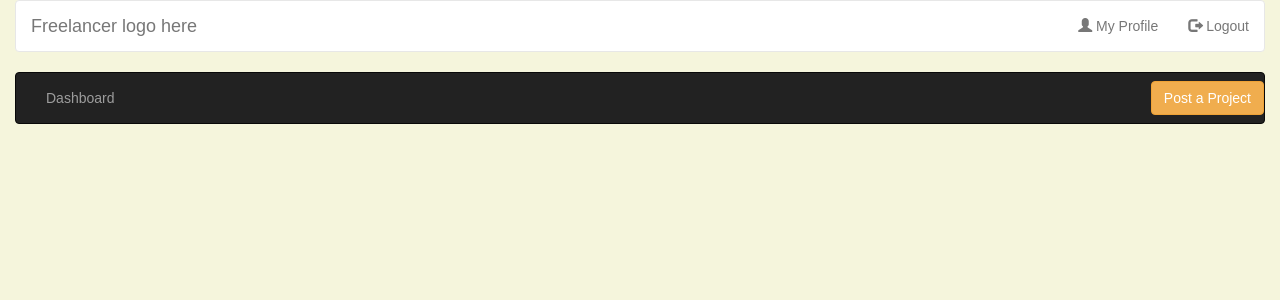
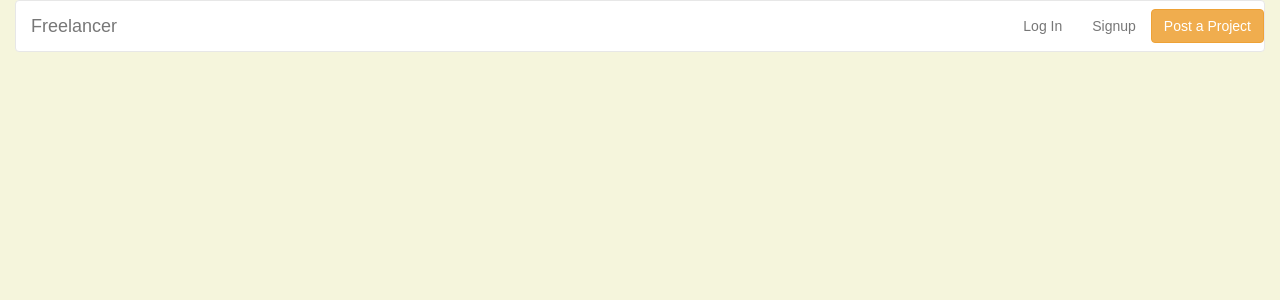
Before and after one commit to Venkatesh-Devale/cmpe273, a React (Create React App) app in the folder lab1/Freelancer/freelancer_frontend/: page /userhome in a window 1280 px wide. Shown: the top 300 px of the page. Built offline with nearby package versions, Linux system fonts and the light colour scheme.

Commit message:
Changes to Signup and Navbar components
Changes to Navbar for user page and home page.

```diff
--- a/lab1/Freelancer/freelancer_frontend/package.json
+++ b/lab1/Freelancer/freelancer_frontend/package.json
@@ -4,6 +4,7 @@
   "private": true,
   "dependencies": {
     "ajv": "^6.1.1",
+    "classnames": "^2.2.5",
     "raxios": "^1.0.4",
     "react": "^16.2.0",
     "react-dom": "^16.2.0",
--- a/lab1/Freelancer/freelancer_frontend/src/components/Login.js
+++ b/lab1/Freelancer/freelancer_frontend/src/components/Login.js
@@ -10,6 +10,7 @@ class Login extends Component {
         this.state = {
             username:"",
             password:"",
+            error:""
         }
     }
 
@@ -35,14 +36,8 @@ class Login extends Component {
 
     render() {
         let redirect = null;
-        let error = this.props.error;
         if(this.props.loginSuccess === 'LOGIN_SUCCESS') {
-
             redirect = <Redirect to="/userhome" />
-        }
-
-        if(this.props.error === 'ERROR') {
-
         }
 
         return(
@@ -56,10 +51,10 @@ class Login extends Component {
                     <div id="divLoginForm">
                         <form onSubmit={this.handleLogin.bind(this)}>
                             <div className="form-group">
-                                <input type="text" onChange={this.handleChange} className="form-control" id="txtUserName" placeholder="Email or Username" ref="uname" name="username" />
+                                <input type="text" value={this.state.username} onChange={this.handleChange} className="form-control" id="txtUserName" placeholder="Email or Username" ref="uname" name="username" />
                             </div>
                             <div className="form-group">
-                                <input type="password" onChange={this.handleChange} className="form-control" id="txtPassword" placeholder="Enter Password" ref="pass" name="password" />
+                                <input type="password" value={this.state.password} onChange={this.handleChange} className="form-control" id="txtPassword" placeholder="Enter Password" ref="pass" name="password" />
                             </div>
                             <div className="form-group">
                                 <input type="submit" className="form-control btn btn-primary" id="btnSubmitSignUpForm" value="Login" />
@@ -79,8 +74,7 @@ function mapStateToProps(state) {
     return {
         username: state.username,
         password: state.password,
-        loginSuccess: state.success,
-        error: state.error
+        loginSuccess: state.success
     }
 }
 
@@ -93,7 +87,7 @@ function mapDispatchToProps(dispatch) {
              if(response.data === 'ERROR')
                 dispatch({type: 'ERROR',payload : response})
              else
-                dispatch({type: 'LOGIN_SUCCESS',payload : response})
+               dispatch({type: 'LOGIN_SUCCESS',payload : response})
          });
      }
     }
--- a/lab1/Freelancer/freelancer_frontend/src/components/Navbar.js
+++ b/lab1/Freelancer/freelancer_frontend/src/components/Navbar.js
@@ -1,9 +1,34 @@
 import React, {Component} from 'react';
 import {Link} from 'react-router-dom';
+import { connect } from 'react-redux';
 import '../css/style.css';
 
 class Navbar extends Component {
+    constructor() {
+        super();
+
+    }
+
     render() {
+        console.log(this.props.success);
+        let changes = null;
+        if(this.props.success === null) {
+            changes = (
+                <ul className="nav navbar-nav navbar-right">
+                    <li className="mr-2"><Link to="/login">Log In</Link></li>
+                    <li className="mr-2"><Link to="/signup">Signup</Link></li>
+                    <li className="mr-4"><button className=" navbar-btn btn btn-warning">Post a Project</button></li>
+                </ul>
+            )
+        } else {
+            changes = (
+                <ul className="nav navbar-nav navbar-right">
+                    <li><a href="#"><span className="glyphicon glyphicon-user"></span> My Profile</a></li>
+                    <li><a href="/home"><span className="glyphicon glyphicon-log-out"></span> Logout</a></li>
+                    <li className="mr-4"><button className=" navbar-btn btn btn-warning">Post a Project</button></li>
+                </ul>
+            )
+        }
         return (
             <div id="nav">
                 <nav className="navbar navbar-default">
@@ -11,11 +36,7 @@ class Navbar extends Component {
                         <div className="navbar-header">
                             <a className="navbar-brand" href="/">Freelancer</a>
                         </div>
-                        <ul className="nav navbar-nav navbar-right">
-                            <li className="mr-2"><Link to="/login">Log In</Link></li>
-                            <li className="mr-2"><Link to="/signup">Signup</Link></li>
-                            <li className="mr-4"><button className=" navbar-btn btn btn-warning">Post a Project</button></li>
-                        </ul>
+                        {changes}
                     </div>
                 </nav>
             </div>
@@ -23,4 +44,10 @@ class Navbar extends Component {
     }
 }
 
-export default Navbar;
+function mapStateToProps(state) {
+    return {
+       success: state.success
+    }
+}
+
+export default connect(mapStateToProps)(Navbar);
--- a/lab1/Freelancer/freelancer_frontend/src/components/Signup.js
+++ b/lab1/Freelancer/freelancer_frontend/src/components/Signup.js
@@ -15,6 +15,7 @@ class Signup extends Component {
             password:"",
             emailid:"",
             radioHireOrEmployer:""
+
         }
     }
 
@@ -29,6 +30,7 @@ class Signup extends Component {
 
     createUser = (events) => {
         events.preventDefault();
+
         console.log(this.state.username + " " + this.state.password);
         const userDetails = {
             username: this.state.username,
@@ -42,7 +44,7 @@ class Signup extends Component {
     render() {
         let authRedirect = null;
         if (this.props.signupSuccess === 'SIGNUP_SUCCESS') {
-            authRedirect = <Redirect to='/login'/>
+            authRedirect = <Redirect to='/userhome'/>
         }
         return(
 
@@ -51,7 +53,9 @@ class Signup extends Component {
             <div id="mainDiv">
             <div className="center">
                     <div>
-                         <h1> Register </h1>
+                        <h1> Freelancer logo here </h1>
+                        <h3> SignUp for free today </h3>
+                        <hr />
                     </div>
                     <div id="divSignupForm">
                         <form onSubmit={this.createUser.bind(this)}>
--- a/lab1/Freelancer/freelancer_frontend/src/components/Userhome.js
+++ b/lab1/Freelancer/freelancer_frontend/src/components/Userhome.js
@@ -1,32 +1,13 @@
 import React, {Component} from 'react';
 import {Link} from 'react-router-dom';
+import Navbar from './Navbar';
 import '../css/style.css';
 
 class Userhome extends Component {
     render() {
         return (
             <div className="Userhome">
-               <nav className="navbar navbar-default">
-                    <div className="container-fluid">
-                        <div className="navbar-header">
-                            <a className="navbar-brand" href="#">Freelancer logo here</a>
-                        </div>
-                        <ul className="nav navbar-nav navbar-right">
-                            <li><a href="#"><span className="glyphicon glyphicon-user"></span> My Profile</a></li>
-                            <li><a href="#"><span className="glyphicon glyphicon-log-out"></span> Logout</a></li>
-                        </ul>
-                    </div>
-                </nav>
-                <nav className="navbar navbar-inverse">
-                    <div className="container-fluid">
-                           <ul className = 'nav navbar-nav'>
-                                <li><Link to="/dashboard">Dashboard</Link></li>
-                           </ul>
-                        <ul className="nav navbar-nav navbar-right">
-                            <li className="mr-4"><button className=" navbar-btn btn btn-warning">Post a Project</button></li>
-                        </ul>
-                    </div>
-                </nav>
+               <Navbar />
             </div>
         );
     }
--- a/lab1/Freelancer/freelancer_frontend/src/css/style.css
+++ b/lab1/Freelancer/freelancer_frontend/src/css/style.css
@@ -4,6 +4,9 @@
     margin-bottom: 20%;
     margin-left: 30%;
     margin-bottom: 20%;
+    border: 1px solid;
+    padding: 10px;
+    box-shadow: 5px 5px #888888;
     width: 40%;
     padding: 10px;
 }
```
Also changed, not shown: lab1/Freelancer/freelancer_frontend/src/components/Userprofile.js (added), 1 other file (tests, documents, lock files or other folders).
